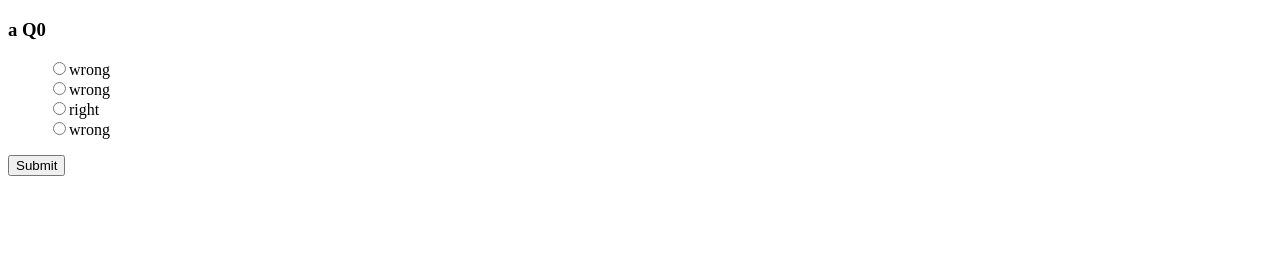
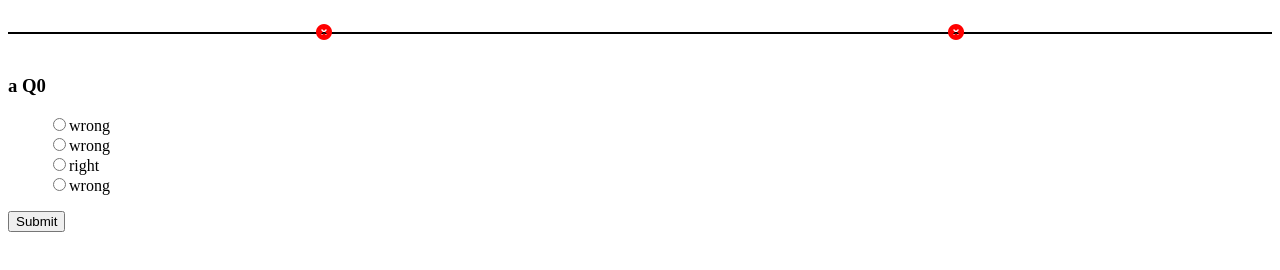
Before and after one commit to bradcgarner/w2d1quizApp, a plain HTML site: page index.html in a window 1280 px wide. Both pictures are taken after a click on the icon 16 px from the left and 108 px from the top of the page. Drawn offline with nearby package versions, Linux system fonts and the light colour scheme.

Commit message:
status bar and shit

```diff
--- a/index.html
+++ b/index.html
@@ -17,6 +17,7 @@
       </section>
 
       <section role="region" class="js-questions hidden">
+        <div class="js-status-bar-container"></div>
         <h3 class="js-form-response"></h3>
         <h3 class="js-question"></h3>
         <form class="question-form">
--- a/index.js
+++ b/index.js
@@ -22,6 +22,7 @@ const EL = { // ID all DOM element event listeners here, not jQ littered everywh
   response: $('.js-form-response'),
   finalScore: $('.js-final-score'),
   answers: $('.js-answers'),
+  statusBar: $('.js-status-bar-container'),
   // buttons
   startButton: $('.fa-play-circle'),
   restartButton: $('.js-restart-button'),
@@ -67,6 +68,28 @@ function renderQandA() {
   // include the index # on the actual radio input for answers
 }
 
+function renderStatusBar() {
+  let html = '<div class="js-status-line"></div>';
+  let divWidth = 100 / STORE.questions.length;
+  // loop thru all questions
+  for (let i=0; i<STORE.questions.length; i++) {
+    let done = (STORE.questions[i].response === null) ? 'done' : '';
+    let correct = (STORE.questions[i].correct === 1) ? 'correct' : 'incorrect';
+    let current = (STORE.currentQuestion === i) ? 'currentIcon' : '';
+    let icon = '<i class="fa fa-circle-thin" aria-hidden="true"></i>';
+    if (correct === 'correct') {
+      icon = '<i class="fa fa-check-circle" aria-hidden="true"></i>';
+    } else if (correct === 'incorrect' && done === 'done') {
+      icon =     '<i class="fa fa-times-circle" aria-hidden="true"></i>';
+    }
+    // create one div with one dot
+    html += `<div class="statusBarIcon ${done} ${correct} ${current}" style="width:${divWidth}%;">${icon}</div>`;
+
+  }
+  EL.statusBar.html(html);
+
+}
+
 function renderEnd() {
   STORE.totalCorrect = 0;
   for(let i = 0; i < STORE.questions.length; i++){
@@ -110,6 +133,7 @@ function render() {
     // if customization needed, insert here
   } else if (STORE.displayStatus === 'questions') {
     renderQandA();
+    renderStatusBar();
     EL.start.addClass('hidden');
     EL.end.addClass('hidden');
     EL.questions.removeClass('hidden');
--- a/main.css
+++ b/main.css
@@ -17,3 +17,33 @@ li {
 .mySelection {
   text-decoration: underline;
 }
+
+.js-status-bar-container {
+  display: block;
+  position: relative;
+  height: 3em;
+  overflow: none;
+  width: 100%;
+}
+
+.js-status-line {
+  width: 100%;
+  height: 50%;
+  position: absolute;
+  top: 0;
+  left: 0;
+  border-bottom: 2px solid black;
+  z-index: -1;
+}
+
+.statusBarIcon {
+  display: inline-block;
+  float: left;
+  margin: 0 auto;
+  text-align: center;
+  height: 1.5em;
+  margin-top: 1em;
+}
+.done {
+
+}
```
